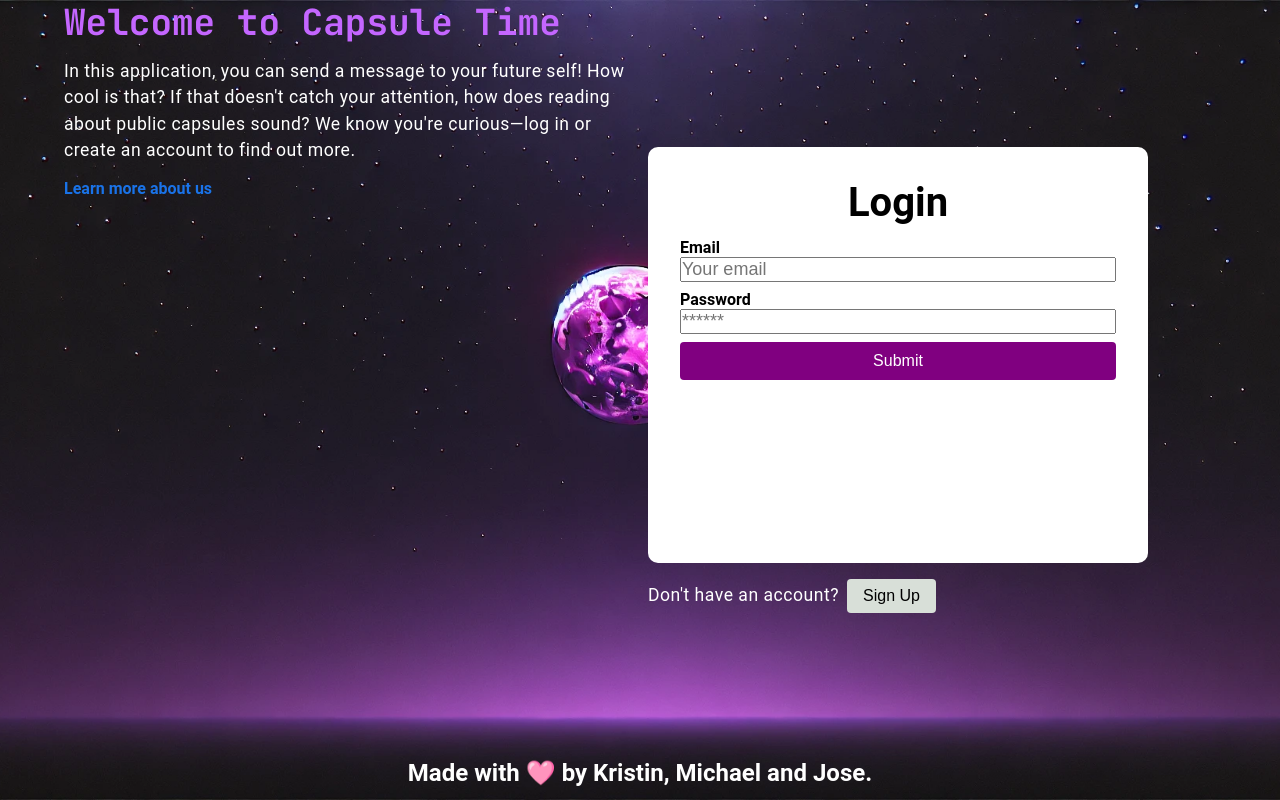
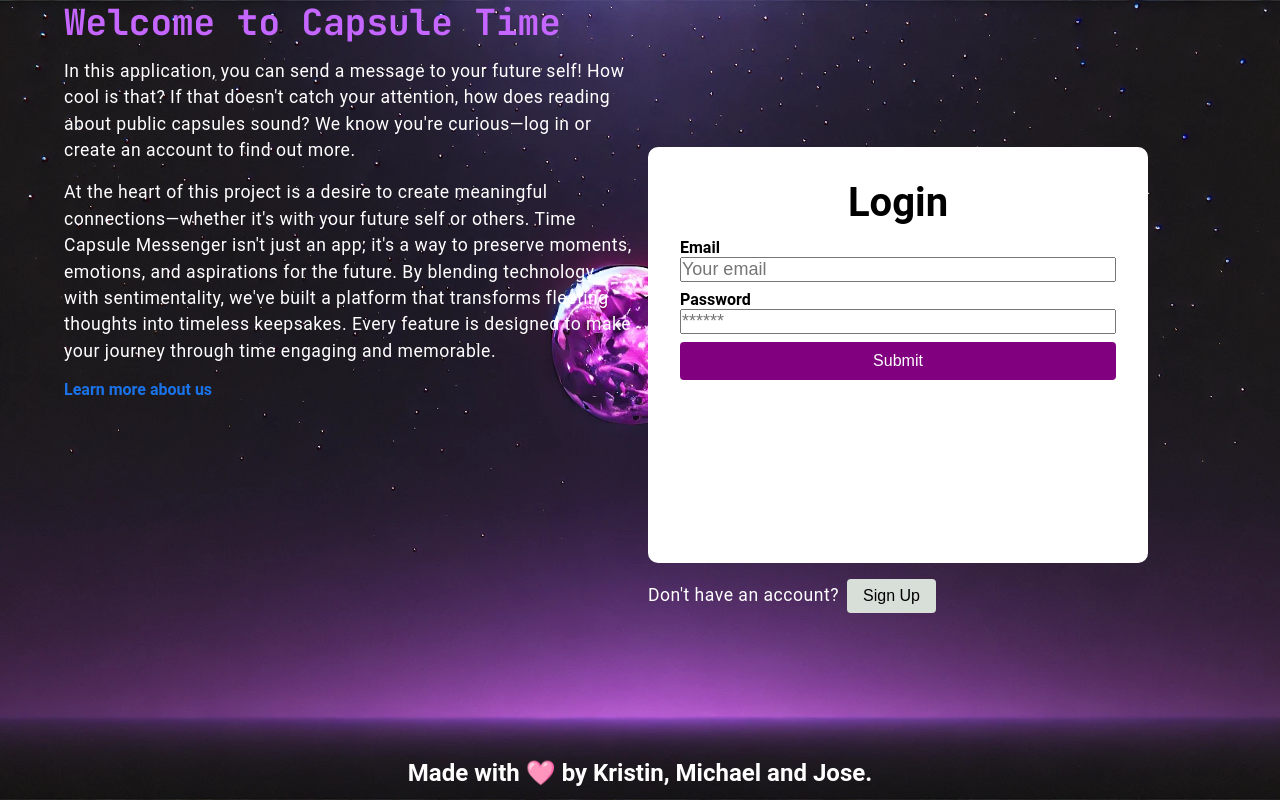
Before and after one commit to williamscodigo/alter-capsule-time, a React (Vite) app in the folder client/: page / in a window 1280 px wide. Built offline with nearby package versions, Linux system fonts and the light colour scheme.

Commit message:
latest changes

```diff
--- a/client/src/pages/Landing.tsx
+++ b/client/src/pages/Landing.tsx
@@ -15,6 +15,8 @@ return (
         <div className='info-card'>
           <h1>Welcome to Capsule Time</h1>
           <p>In this application, you can send a message to your future self! How cool is that? If that doesn't catch your attention, how does reading about public capsules sound? We know you're curious—log in or create an account to find out more.</p>
+
+          <p>At the heart of this project is a desire to create meaningful connections—whether it's with your future self or others. Time Capsule Messenger isn't just an app; it's a way to preserve moments, emotions, and aspirations for the future. By blending technology with sentimentality, we've built a platform that transforms fleeting thoughts into timeless keepsakes. Every feature is designed to make your journey through time engaging and memorable.</p>
 
           <Link to="/AboutUs" style={{color: "#1a73e8", textDecoration: "none", fontWeight: "bold"}}>Learn more about us</Link> {/* Link to navigate to other pages */}
         </div>
```
